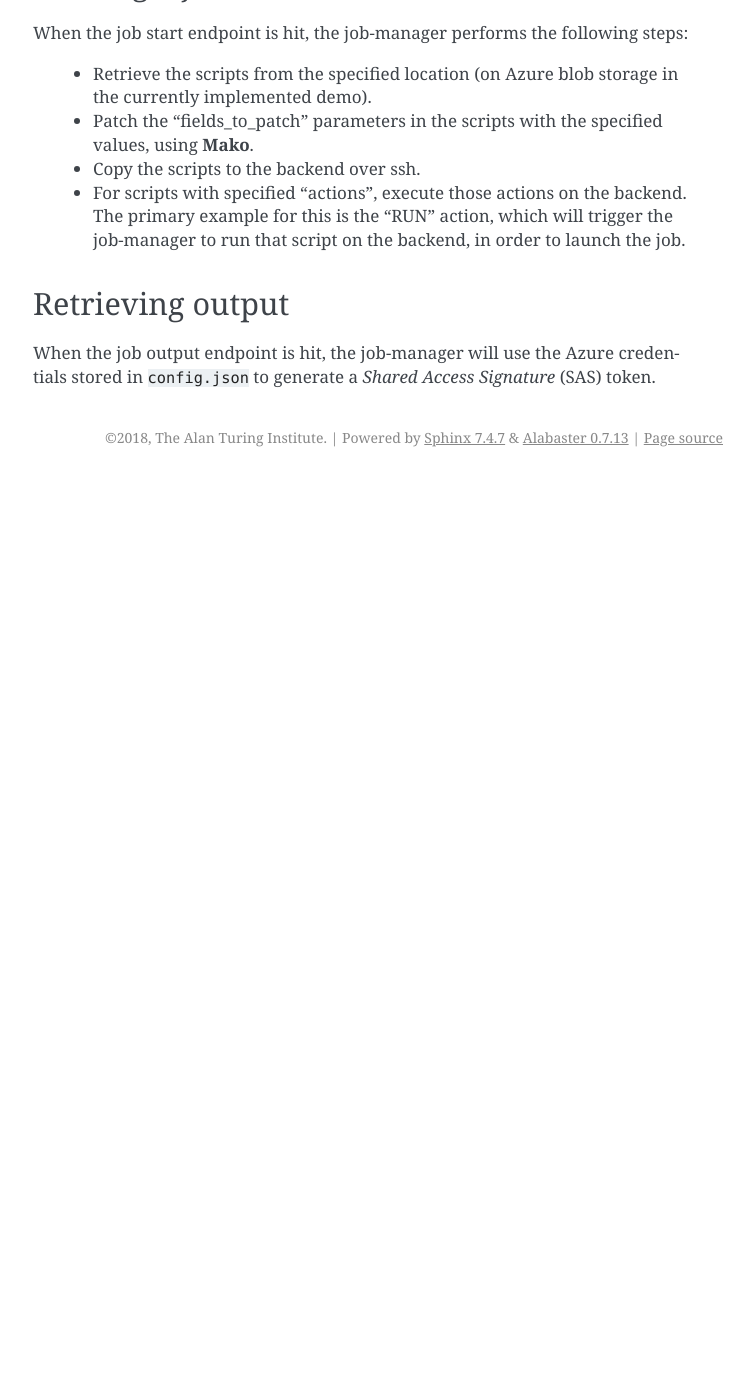
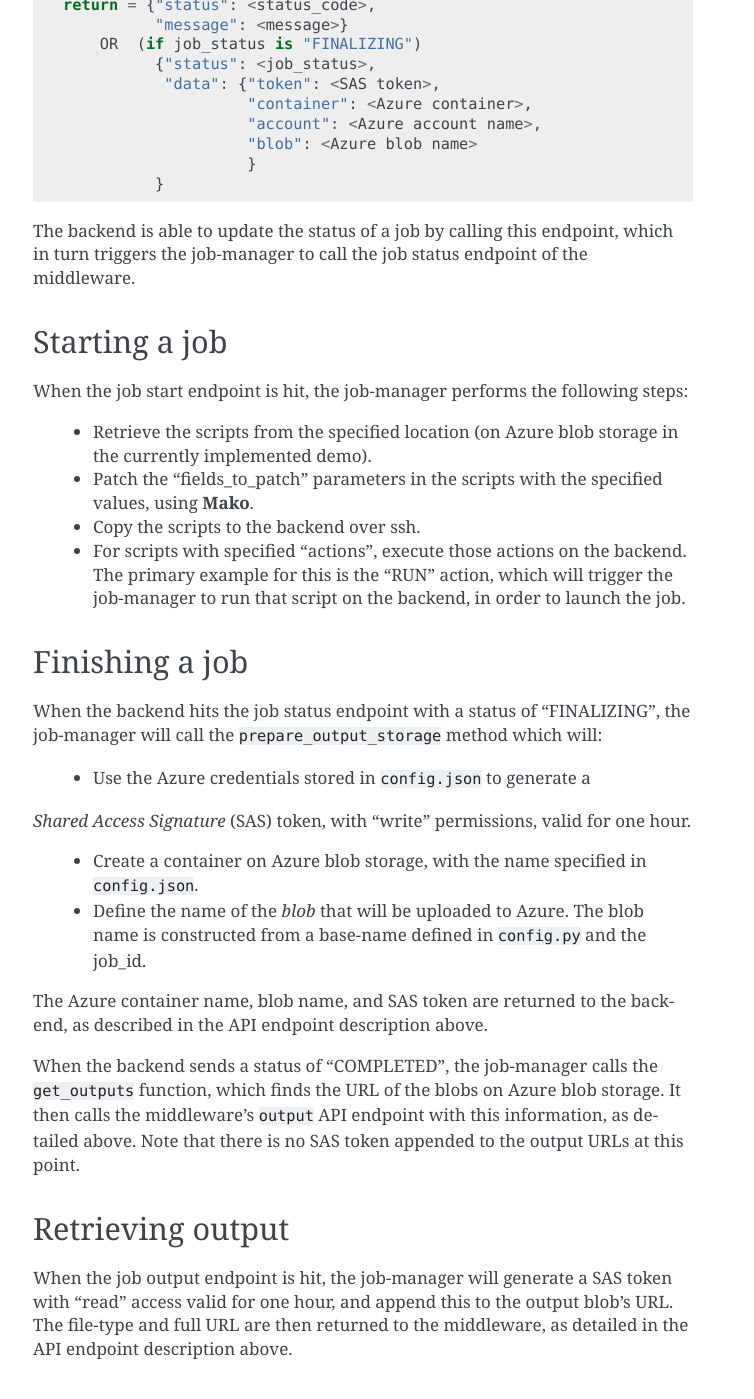
Before and after one commit to alan-turing-institute/simulate, a Sphinx documentation site: the page built from docs/job-manager.rst, in a window 1280 px wide and 1400 px high, scrolled down 1892 px. Shown: the whole window, without its empty margins (387-1141 px from the left). Built offline with Sphinx 7.4.7, drawn with Linux system fonts in a browser that asks for light colours; before the commit the page ends 2369 px from its top, so only the background shows below that; some of the changed text lies outside the part shown.

Commit message:
more details on openfoam-job-manager

```diff
--- a/docs/job-manager.rst
+++ b/docs/job-manager.rst
@@ -93,8 +93,27 @@ to the middleware API are made using the *requests* package.  Communication
 with the machine (or Docker container) running the **Openfoam** simulator
 is via ssh.
 
-The following API endpoints on the job manager are called by the backend:
+The following API endpoint on the job manager is called by the backend:
 
+::
+
+     PATCH /job/<job_id>/status
+     payload = {"status": <job_status>}
+     return = {"status": <status_code>,
+               "message": <message>}
+         OR  (if job_status is "FINALIZING")
+	       {"status": <job_status>,
+                "data": {"token": <SAS token>,
+	                 "container": <Azure container>,
+			 "account": <Azure account name>,
+			 "blob": <Azure blob name>
+			 }
+	       }
+
+
+The backend is able to update the status of a job by calling this endpoint,
+which in turn triggers the job-manager to call the job status endpoint of
+the middleware.
 
 
 Starting a job
@@ -112,10 +131,31 @@ steps:
    job-manager to run that script on the backend, in order to launch the job.
 
 
+Finishing a job
+---------------
+
+When the backend hits the job status endpoint with a status of "FINALIZING",
+the job-manager will call the ``prepare_output_storage`` method which will:
+ * Use the Azure credentials stored in ``config.json`` to generate a
+*Shared Access Signature* (SAS) token, with "write" permissions, valid
+for one hour.
+ * Create a container on Azure blob storage, with the name specified in ``config.json``.
+ * Define the name of the *blob* that will be uploaded to Azure.  The blob
+   name is constructed from a base-name defined in ``config.py`` and the job_id.
+The Azure container name, blob name, and SAS token are returned to the backend,
+as described in the API endpoint description above.
+
+
+When the backend sends a status of "COMPLETED", the job-manager calls
+the ``get_outputs`` function, which finds the URL of the blobs on Azure
+blob storage.  It then calls the middleware's ``output`` API endpoint with
+this information, as detailed above.  Note that there is no SAS token appended
+to the output URLs at this point.
 
 Retrieving output
 -----------------
 
-When the job output endpoint is hit, the job-manager will use the Azure
-credentials stored in ``config.json`` to generate a
-*Shared Access Signature* (SAS) token.
+When the job output endpoint is hit, the job-manager will generate a SAS token
+with "read" access valid for one hour, and append this to the output blob's
+URL.  The file-type and full URL are then returned to the middleware, as
+detailed in the API endpoint description above.
```
